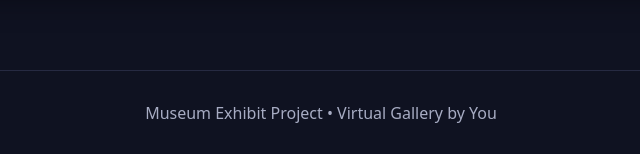
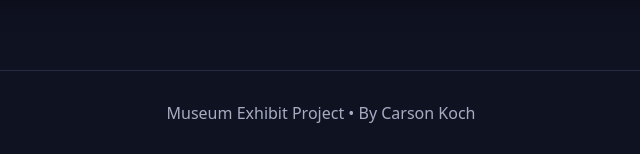
Before and after one commit to legendary67er/Legendary67er.github.io, a plain HTML site: page index.html in a window 1280 px wide. Shown: the part 4541-4695 px from the top of the page, 319-959 px from the left. Drawn offline with Linux system fonts and the light colour scheme.

Commit message:
Update index.html

```diff
--- a/index.html
+++ b/index.html
@@ -173,7 +173,7 @@
 </main>
 
 <footer>
-  Museum Exhibit Project • Virtual Gallery by You
+  Museum Exhibit Project • By Carson Koch
 </footer>
 
 </body>
```
